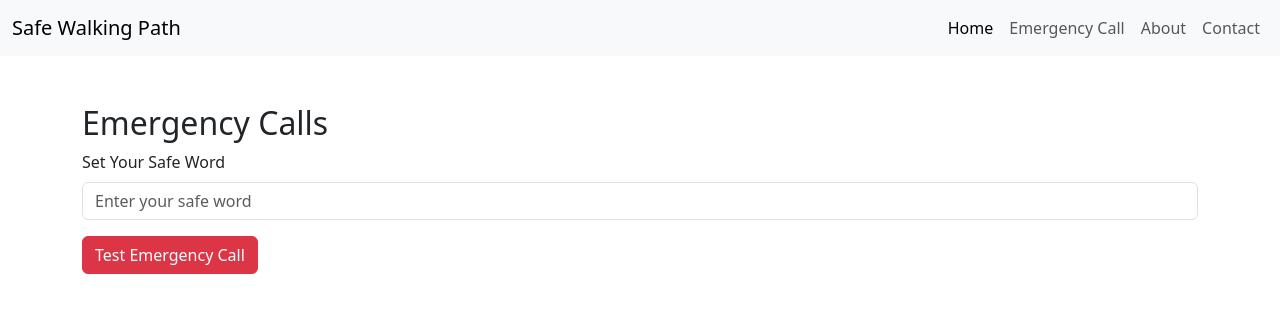
After one commit to Hybrid1940/Safe-Walking-App, a Flask app: page /emergency_calls in a window 1280 px wide. The commit adds this page. Shown: the top 313 px of the page. Run offline with Flask 3, Linux system fonts and the light colour scheme; some libraries are stand-ins or nearby versions.

Commit message:
enter safe word page

```diff
--- a/app.py
+++ b/app.py
@@ -6,5 +6,9 @@ app = Flask(__name__)
 def index():
     return render_template("index.html")
 
+@app.route('/emergency_calls')
+def emergency_calls():
+    return render_template('emergency_calls.html')
+
 if __name__ == '__main__':
     app.run(debug=True)
--- /dev/null
+++ b/templates/base.html
@@ -0,0 +1,20 @@
+<!DOCTYPE html>
+<html lang="en">
+<head>
+    <meta charset="UTF-8">
+    <meta name="viewport" content="width=device-width, initial-scale=1.0">
+    <title>Safe Walking Path</title>
+    <link rel="stylesheet" href="https://cdnjs.cloudflare.com/ajax/libs/bootstrap/5.3.0/css/bootstrap.min.css">
+</head>
+<body>
+    <!-- Include Navbar -->
+    {% include 'includes/navbar.html' %}
+
+    <!-- Main Content -->
+    <main>
+        {% block content %}{% endblock %}
+    </main>
+
+    <script src="https://cdnjs.cloudflare.com/ajax/libs/bootstrap/5.3.0/js/bootstrap.bundle.min.js"></script>
+</body>
+</html>
--- /dev/null
+++ b/templates/emergency_calls.html
@@ -0,0 +1,20 @@
+{% extends "base.html" %}
+{% block content %}
+<div class="container mt-5">
+    <h2>Emergency Calls</h2>
+    <form>
+        <div class="mb-3">
+            <label for="safe-word" class="form-label">Set Your Safe Word</label>
+            <input type="text" class="form-control" id="safe-word" placeholder="Enter your safe word">
+        </div>
+        <button type="button" class="btn btn-danger" onclick="triggerEmergencyCall()">Test Emergency Call</button>
+    </form>
+</div>
+
+<script>
+    function triggerEmergencyCall() {
+        alert('Emergency call triggered with the safe word!');
+        // Implement actual emergency call logic here
+    }
+</script>
+{% endblock %}
--- a/templates/includes/navbar.html
+++ b/templates/includes/navbar.html
@@ -8,10 +8,10 @@
         <div class="collapse navbar-collapse" id="navbarNav">
             <ul class="navbar-nav ms-auto">
                 <li class="nav-item">
-                    <a class="nav-link active" aria-current="page" href="#">Home</a>
+                    <a class="nav-link active" aria-current="page" href="/">Home</a>
                 </li>
                 <li class="nav-item">
-                    <a class="nav-link" href="#">Features</a>
+                    <a class="nav-link" href="/emergency_calls">Emergency Call</a>
                 </li>
                 <li class="nav-item">
                     <a class="nav-link" href="#">About</a>
```
